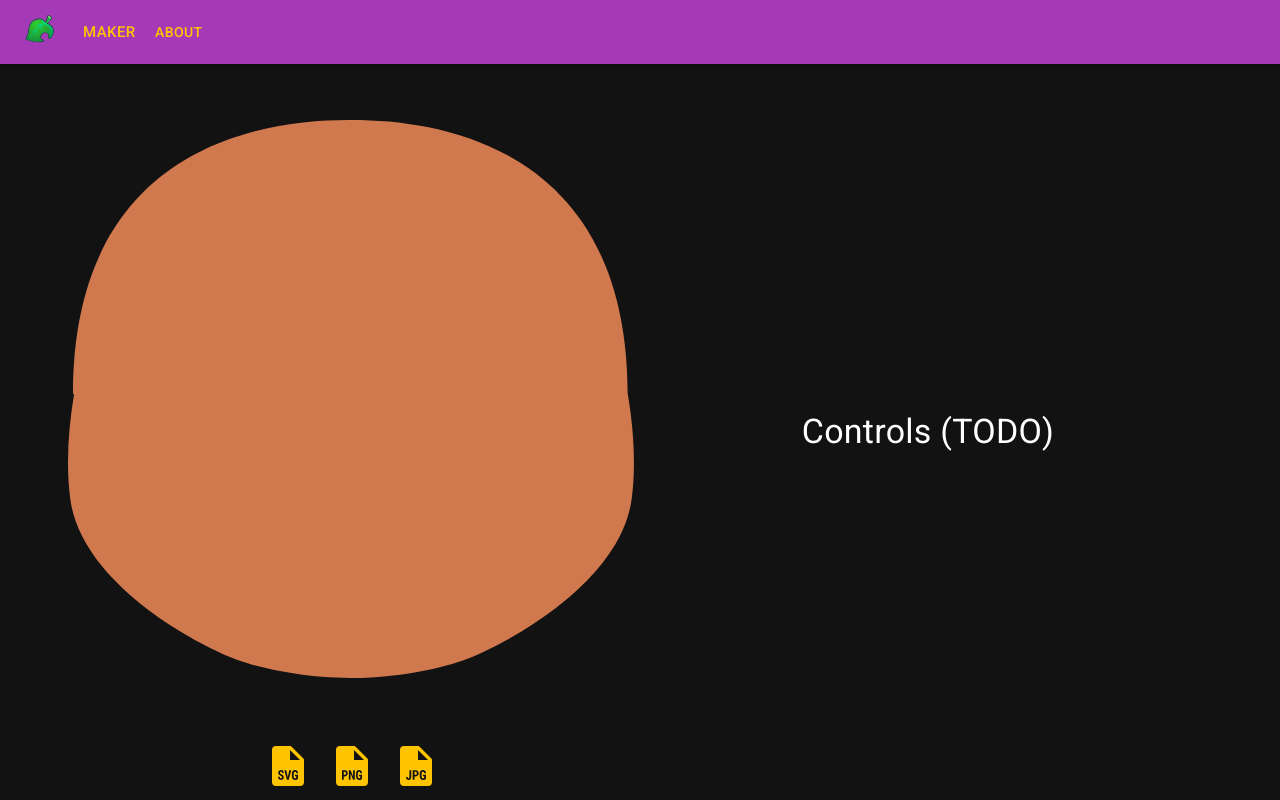
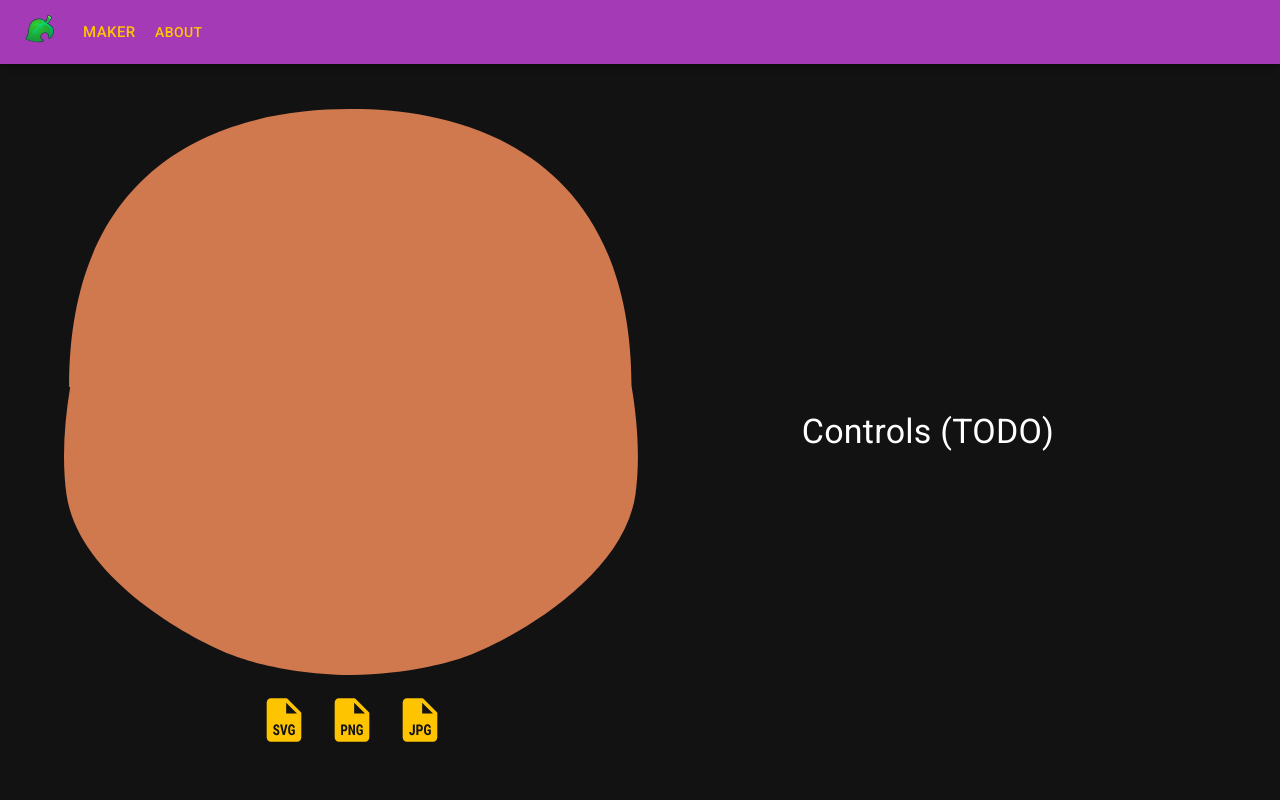
Before and after one commit to staticsanches/ac-character-maker, a React (Create React App) app: page / in a window 1280 px wide. Built offline with nearby package versions, Linux system fonts and the light colour scheme.

Commit message:
Removing scaling from DownloadableSvg

```diff
--- a/src/main/App/index.tsx
+++ b/src/main/App/index.tsx
@@ -6,7 +6,7 @@ import { Header } from './Header'
 
 export const App = () => {
   return (
-    <Box>
+    <Box overflow="hidden">
       <Header />
       <Box component="main" height="100vh" display="flex" flexDirection="column">
         <Toolbar />
--- a/src/main/components/DownloadableSvg/DownloadableSvg.module.css
+++ b/src/main/components/DownloadableSvg/DownloadableSvg.module.css
@@ -8,20 +8,31 @@
 }
 
 .row {
+  width: 100%;
+  max-width: 100%;
+}
+
+.row.svgDiv {
+  aspect-ratio: 1;
+  max-height: calc(100% - 6rem);
+}
+
+.row.svgDiv > svg {
+  display: block;
+  width: 100%;
+  height: 100%;
+}
+
+.row.actions {
   display: flex;
   align-items: center;
   justify-content: center;
-  width: calc(100% - 8px);
+  padding-block: 0.5rem;
+  min-height: 5rem;
+  max-height: 5rem;
 }
 
-.row.svgDiv {
-  height: calc(100% - 70px);
+.row.actions > svg {
+  display: block;
+  max-height: 100%;
 }
-
-.row.svgDiv > div > svg {
-  display: block;
-}
-
-.row.actions {
-  margin-top: 2px;
-}
--- a/src/main/components/DownloadableSvg/index.tsx
+++ b/src/main/components/DownloadableSvg/index.tsx
@@ -1,7 +1,6 @@
 import { Buffer } from 'buffer'
 import React, { createRef } from 'react'
 
-import { useScalableContent } from '@/hooks/useScalableContent'
 import { convertSvgToImage } from '@/utils/convertSvgToImage'
 import { prettifyXml } from '@/utils/prettifyXml'
 import { Button, useTheme } from '@mui/material'
@@ -14,7 +13,6 @@ export type DownloadableSvgProps = {
 
 export const DownloadableSvg = ({ filename, svgBuilder }: DownloadableSvgProps) => {
   const svgRef = createRef<SVGSVGElement>()
-  const { scalableWrapperRef, scalableContentRef } = useScalableContent<HTMLDivElement, HTMLDivElement>()
   const theme = useTheme()
 
   const download = (href: string, extension: `.${string}`) => {
@@ -38,19 +36,14 @@ export const DownloadableSvg = ({ filename, svgBuilder }: DownloadableSvgProps)
     download(href, `.${type}`)
   }
 
-  const iconSize = 64
   return (
     <div className={classes.container}>
-      <div ref={scalableWrapperRef} className={[classes.row, classes.svgDiv].join(' ')}>
-        <div ref={scalableContentRef}>{svgBuilder(svgRef)}</div>
-      </div>
+      <div className={[classes.row, classes.svgDiv].join(' ')}>{svgBuilder(svgRef)}</div>
       <div className={[classes.row, classes.actions].join(' ')}>
         <Button
           component="svg"
           xmlns="http://www.w3.org/2000/svg"
           viewBox="0 0 24 24"
-          width={iconSize}
-          height={iconSize}
           onClick={handleSvg}
           color="secondary"
         >
@@ -63,8 +56,6 @@ export const DownloadableSvg = ({ filename, svgBuilder }: DownloadableSvgProps)
           component="svg"
           xmlns="http://www.w3.org/2000/svg"
           viewBox="0 0 24 24"
-          width={iconSize}
-          height={iconSize}
           onClick={() => handleImage('png')}
           color="secondary"
         >
@@ -77,8 +68,6 @@ export const DownloadableSvg = ({ filename, svgBuilder }: DownloadableSvgProps)
           component="svg"
           xmlns="http://www.w3.org/2000/svg"
           viewBox="0 0 24 24"
-          width={iconSize}
-          height={iconSize}
           onClick={() => handleImage('jpeg', 'white')}
           color="secondary"
         >
--- a/src/main/hooks/useScalableContent.ts
+++ /dev/null
@@ -1,37 +0,0 @@
-import { applyScaling } from '@/utils/applyScaling'
-import { debounce } from '@/utils/debounce'
-import React, { createRef, useEffect } from 'react'
-
-export const useScalableContent = <W extends HTMLElement, C extends HTMLElement>(): {
-  scalableWrapperRef: React.RefObject<W>
-  scalableContentRef: React.RefObject<C>
-} => {
-  const scalableWrapperRef = createRef<W>()
-  const scalableContentRef = createRef<C>()
-
-  useEffect(() => {
-    _applyScaling(scalableWrapperRef, scalableContentRef)
-
-    const handleResize = () => debouncedApplyScaling(scalableWrapperRef, scalableContentRef)
-    window.addEventListener('resize', handleResize)
-
-    return () => window.removeEventListener('resize', handleResize)
-  }, [scalableWrapperRef, scalableContentRef])
-
-  return { scalableWrapperRef, scalableContentRef }
-}
-
-const _applyScaling = (
-  scalableWrapperRef: React.RefObject<HTMLElement>,
-  scalableContentRef: React.RefObject<HTMLElement>
-) => {
-  const currentWrapper = scalableWrapperRef.current
-  const currentContent = scalableContentRef.current
-  if (!currentWrapper || !currentContent) {
-    return
-  }
-
-  applyScaling(currentWrapper, currentContent)
-}
-
-const debouncedApplyScaling = debounce(10, _applyScaling)
--- a/src/main/pages/Maker/index.tsx
+++ b/src/main/pages/Maker/index.tsx
@@ -10,9 +10,7 @@ export const MakerPage = () => {
         <Grid item xs={12} sm={6} sx={{ height: { xs: '50%', sm: '100%' } }}>
           <DownloadableSvg
             filename="head"
-            svgBuilder={(ref) => (
-              <AvatarPiece ref={ref} width={400} height={400} pieceType="head" pieceComponent={Head} omitXY />
-            )}
+            svgBuilder={(ref) => <AvatarPiece ref={ref} pieceType="head" pieceComponent={Head} omitXY />}
           />
         </Grid>
         <Grid
--- a/src/main/utils/applyScaling.ts
+++ /dev/null
@@ -1,11 +0,0 @@
-export const applyScaling = (scaledWrapper: HTMLElement, scaledContent: HTMLElement) => {
-  scaledContent.style.transform = 'scale(1, 1)'
-
-  const { width: cw, height: ch } = scaledContent.getBoundingClientRect()
-  const { width: ww, height: wh } = scaledWrapper.getBoundingClientRect()
-  const scaleFactor = Math.min(ww / cw, wh / ch)
-
-  console.log(scaledContent.querySelector('svg'))
-
-  scaledContent.style.transform = `scale(${scaleFactor}, ${scaleFactor})`
-}
```
